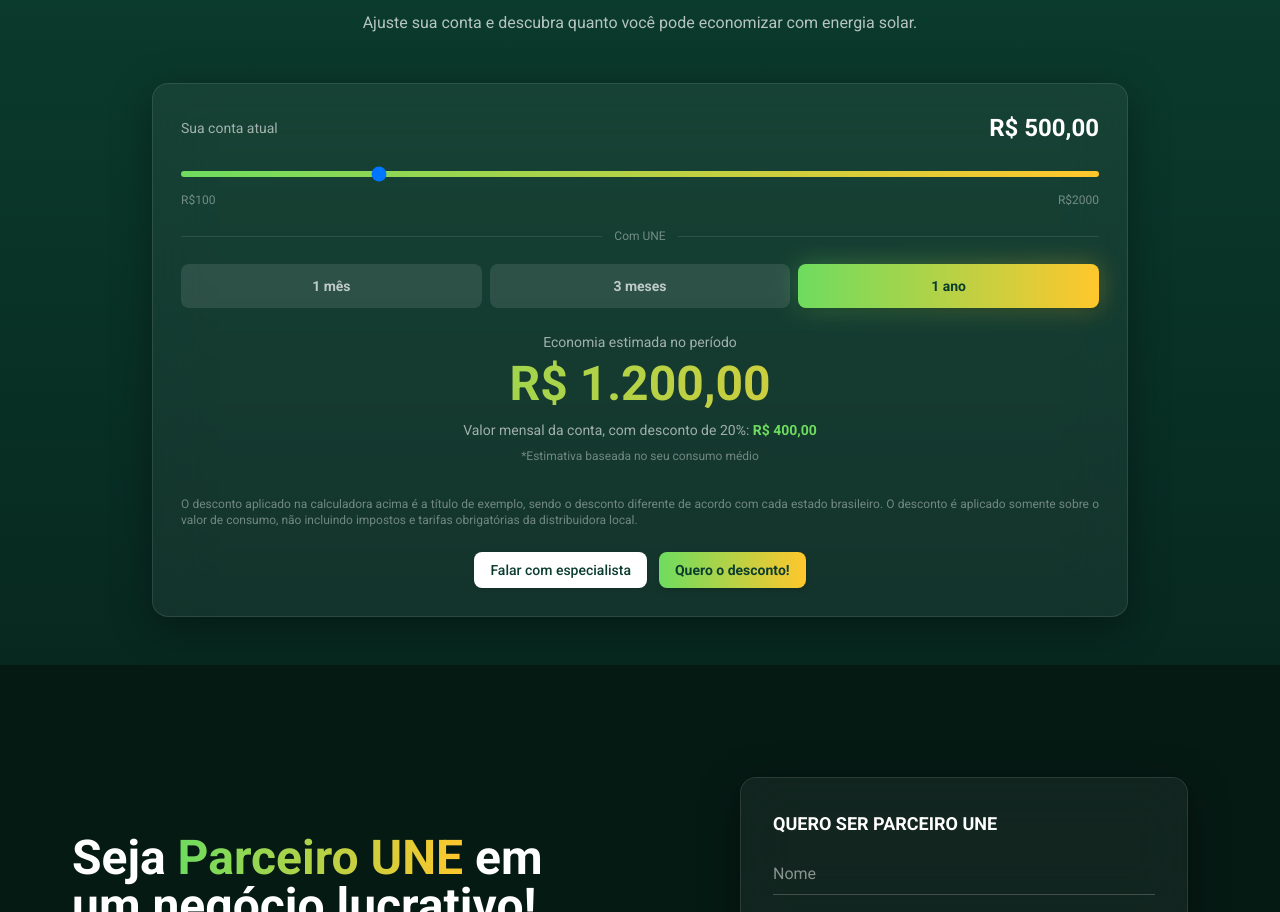
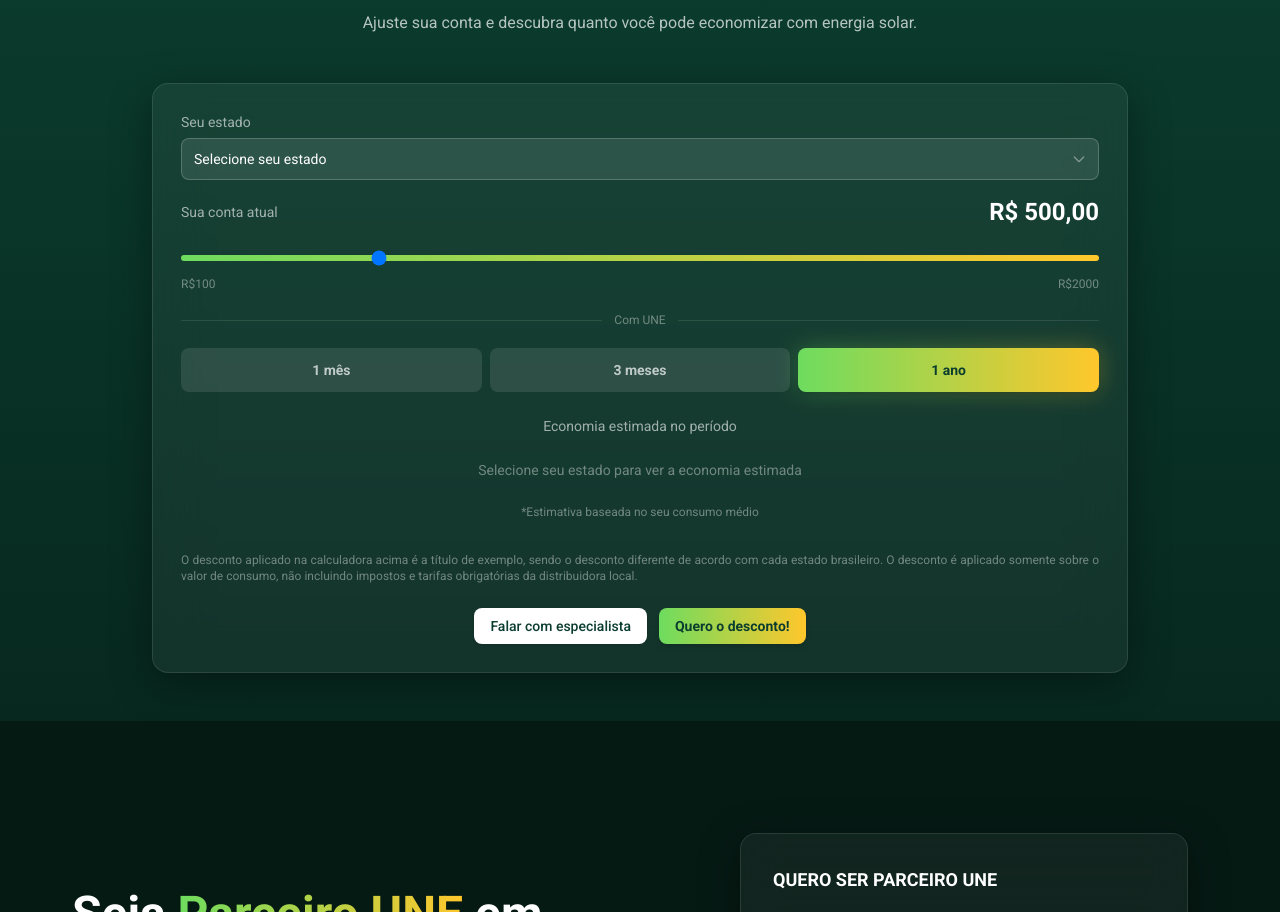
Before and after one commit to f2mmkt-tech/LPUneEnergia, a Next.js app: page / in a window 1280 px wide. Shown: the part 1933-2845 px from the top of the page. Built offline with nearby package versions, Linux system fonts and the light colour scheme.

Commit message:
feat: atualiza calculadora com descontos dinamicos por estado

```diff
--- a/src/app/Calculator.tsx
+++ b/src/app/Calculator.tsx
@@ -4,24 +4,57 @@ import React, { useState } from "react";
 import { motion } from "framer-motion";
 import CountUp from "react-countup";
 
+const GRUPOS_DESCONTO = [
+  {
+    grupo: 1,
+    desconto: 0.25,
+    label: "25% de desconto",
+    estados: [
+      { uf: "MG", nome: "Minas Gerais" },
+      { uf: "MS", nome: "Mato Grosso do Sul" },
+    ],
+  },
+  {
+    grupo: 2,
+    desconto: 0.2,
+    label: "20% de desconto",
+    estados: [
+      { uf: "BA", nome: "Bahia" },
+      { uf: "CE", nome: "Ceará" },
+      { uf: "GO", nome: "Goiás" },
+      { uf: "PE", nome: "Pernambuco" },
+      { uf: "RN", nome: "Rio Grande do Norte" },
+    ],
+  },
+  {
+    grupo: 3,
+    desconto: 0.15,
+    label: "15% de desconto",
+    estados: [
+      { uf: "PR", nome: "Paraná" },
+      { uf: "SP", nome: "São Paulo" },
+    ],
+  },
+];
+
+function getDiscountRate(uf: string): number | null {
+  for (const grupo of GRUPOS_DESCONTO) {
+    if (grupo.estados.some((e) => e.uf === uf)) return grupo.desconto;
+  }
+  return null;
+}
+
 export default function EconomiaCalculator() {
   const [value, setValue] = useState(500);
   const [months, setMonths] = useState(12);
+  const [estadoSelecionado, setEstadoSelecionado] = useState("");
 
-  // 20% discount
-  const discountRate = 0.2;
+  const taxaDesconto = getDiscountRate(estadoSelecionado);
+  const calculadoraAtiva = taxaDesconto !== null;
 
-  // Monthly discounted bill
-  const discountedMonthly = value * (1 - discountRate);
-
-  // Total cost with UNE over selected months
-  const totalWithDiscount = discountedMonthly * months;
-
-  // Total cost without UNE
-  const totalWithoutDiscount = value * months;
-
-  // Savings
-  const totalSavings = totalWithoutDiscount - totalWithDiscount;
+  const discountedMonthly = calculadoraAtiva ? value * (1 - taxaDesconto) : null;
+  const totalSavings = calculadoraAtiva ? value * taxaDesconto * months : null;
+  const percentualDesconto = taxaDesconto !== null ? Math.round(taxaDesconto * 100) : null;
 
   return (
     <section className="relative py-10 sm:py-12 bg-gradient-to-b from-[#0B3D2E] to-[#07281F] text-white overflow-hidden">
@@ -46,6 +79,46 @@ export default function EconomiaCalculator() {
         <div className="relative bg-white/5 backdrop-blur-xl border border-white/10 rounded-xl sm:rounded-2xl p-4 sm:p-5 lg:p-7 shadow-[0_10px_40px_rgba(0,0,0,0.35)]">
           {/* TOP */}
           <div className="flex flex-col gap-4 mb-6">
+            {/* STATE SELECTOR */}
+            <div className="flex flex-col gap-1.5">
+              <label className="text-white/60 text-xs sm:text-sm">
+                Seu estado
+              </label>
+              <div className="relative">
+                <select
+                  value={estadoSelecionado}
+                  onChange={(e) => setEstadoSelecionado(e.target.value)}
+                  className="w-full bg-white/10 border border-white/20 text-white text-sm rounded-lg px-3 py-2.5 appearance-none cursor-pointer focus:outline-none focus:ring-2 focus:ring-[#6EDC5F]/50 transition"
+                >
+                  <option value="" disabled className="bg-[#0B3D2E] text-white/50">
+                    Selecione seu estado
+                  </option>
+                  {GRUPOS_DESCONTO.map((grupo) => (
+                    <optgroup
+                      key={grupo.grupo}
+                      label={grupo.label}
+                      className="bg-[#0B3D2E]"
+                    >
+                      {grupo.estados.map((estado) => (
+                        <option
+                          key={estado.uf}
+                          value={estado.uf}
+                          className="bg-[#0B3D2E] text-white"
+                        >
+                          {estado.nome} ({estado.uf})
+                        </option>
+                      ))}
+                    </optgroup>
+                  ))}
+                </select>
+                <div className="pointer-events-none absolute inset-y-0 right-3 flex items-center text-white/40">
+                  <svg className="w-4 h-4" fill="none" stroke="currentColor" viewBox="0 0 24 24">
+                    <path strokeLinecap="round" strokeLinejoin="round" strokeWidth={2} d="M19 9l-7 7-7-7" />
+                  </svg>
+                </div>
+              </div>
+            </div>
+
             {/* LABEL + VALUE */}
             <div className="flex items-center justify-between">
               <p className="text-white/60 text-xs sm:text-sm">Sua conta atual</p>
@@ -115,6 +188,8 @@ export default function EconomiaCalculator() {
               Economia estimada no período
             </p>
 
+            {calculadoraAtiva ? (
+              <>
                 <motion.div
                   key={totalSavings}
                   initial={{ scale: 0.95, opacity: 0 }}
@@ -122,7 +197,7 @@ export default function EconomiaCalculator() {
                   className="text-3xl sm:text-4xl lg:text-5xl font-semibold bg-gradient-to-r from-[#6EDC5F] to-[#FFC72C] bg-clip-text text-transparent"
                 >
                   <CountUp
-                  end={totalSavings}
+                    end={totalSavings!}
                     duration={1.2}
                     decimals={2}
                     decimal=","
@@ -131,16 +206,23 @@ export default function EconomiaCalculator() {
                   />
                 </motion.div>
 
-            {/* Monthly discounted value */}
                 <p className="text-white/60 text-xs sm:text-sm mt-3">
-              Valor mensal da conta, com desconto de 20%:{" "}
+                  Valor mensal da conta, com desconto de {percentualDesconto}%:{" "}
                   <span className="text-[#6EDC5F] font-semibold">
                     R${" "}
-                {discountedMonthly.toLocaleString("pt-BR", {
+                    {discountedMonthly!.toLocaleString("pt-BR", {
                       minimumFractionDigits: 2,
                     })}
                   </span>
                 </p>
+              </>
+            ) : (
+              <div className="py-4">
+                <p className="text-white/40 text-sm">
+                  Selecione seu estado para ver a economia estimada
+                </p>
+              </div>
+            )}
 
             <p className="text-[10px] sm:text-xs text-white/40 mt-2">
               *Estimativa baseada no seu consumo médio
```
Lines whose indentation alone changed are shown as unchanged.
